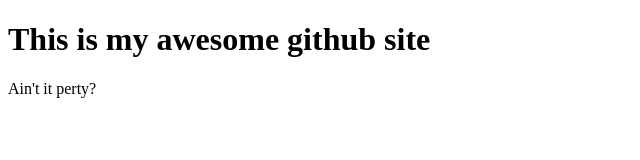
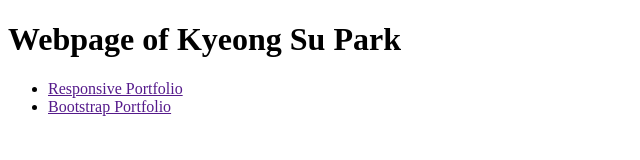
Before and after one commit to ksp499/ksp499.gihub.io, a plain HTML site: page index.html in a window 1280 px wide. Shown: the whole page, without its empty margins (0-640 px from the left). Drawn offline with Linux system fonts and the light colour scheme.

Commit message:
Added sections

```diff
--- a/index.html
+++ b/index.html
@@ -1,10 +1,13 @@
 <!DOCTYPE html>
 <html>
 	<head>
-		<title>My first github site</title>
+		<title>Kyeong Su Park | Home</title>
 	</head>
 	<body>
-		<h1>This is my awesome github site</h1>
-		<p>Ain't it perty?</p>
+		<h1>Webpage of Kyeong Su Park</h1>
+		<ul>
+			<li><a href="">Responsive Portfolio</a></li>
+			<li><a href="">Bootstrap Portfolio</a></li>
+		</ul>
 	</body>
 </html>
```
